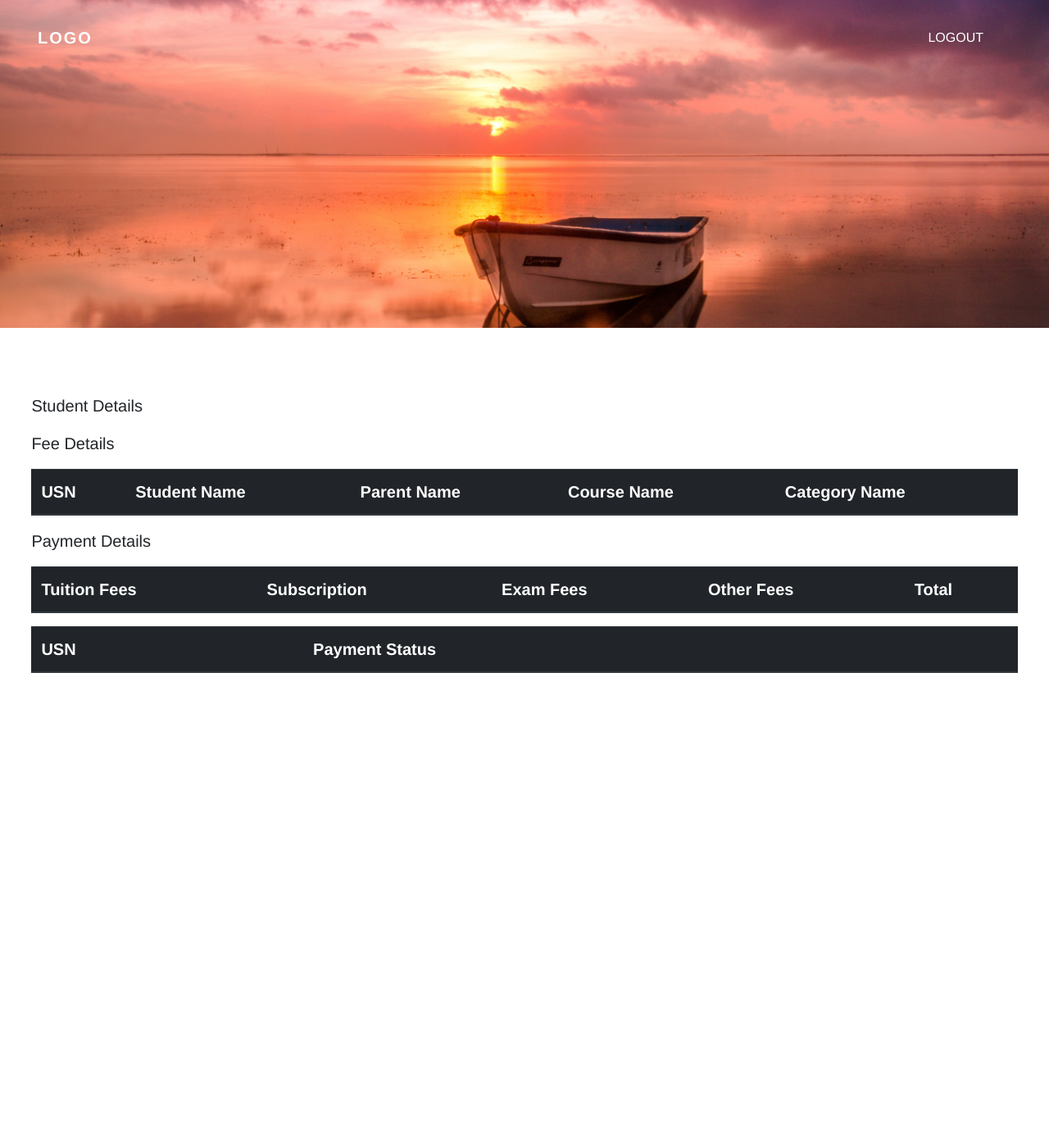
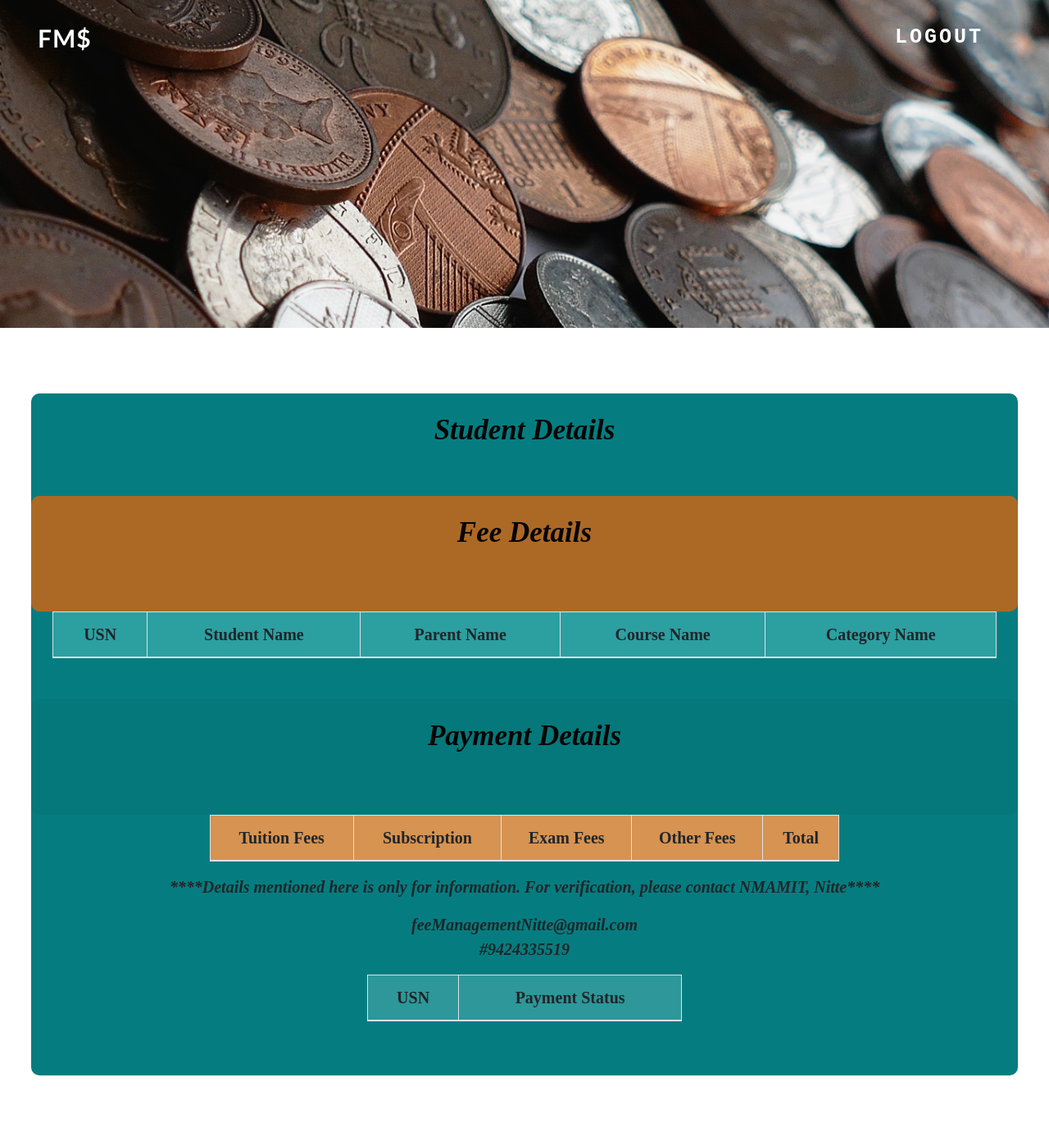
Before and after one commit to sinchanabbhanu/dbmsproject, a PHP site: page /newstudent.php in a window 1280 px wide. Shown: the whole page at 82% size. Before the commit the page ends 821 px from the top, so only its background shows below. Run offline with PHP 8.4, Linux system fonts and the light colour scheme; a user stored in the database is signed in; data comes from the database, SQL or seed files in the repository; data that the repository does not hold is empty; some libraries are stand-ins or nearby versions.

Commit message:
some changes

```diff
--- a/Site1/newstudent.css
+++ b/Site1/newstudent.css
@@ -12,7 +12,7 @@ body {
 header {
     width: 100%;
     height: 400px;
-    background: url(pexels-nuno-obey-127160.jpg) no-repeat 50% 50%;
+    background: url(pexels-anthony-157519.jpg) no-repeat 50% 50%;
     background-size: cover;
 }
 
@@ -31,8 +31,9 @@ header {
     margin: 16px 46px;
     color: #fff;
     font-weight: bold;
-    font-size: 20px;
-    letter-spacing: 2px;
+    font-size: 30px;
+    letter-spacing: 1px;
+    font-family: 'Trebuchet MS';
 }
 
 nav {
@@ -66,7 +67,10 @@ nav ul li {
 nav ul li a {
     text-decoration: none;
     color: #fff;
-    font-size: 16px;
+    font-size: 25px;
+    font-weight: bold;
+    font-family: 'Courier New', Courier, monospace;
+    letter-spacing: 3px;
 }
 
 .menu-icon {
@@ -114,3 +118,73 @@ nav ul li a {
     }
 
 }
+
+.heading p{
+
+    color: rgb(5, 5, 5);
+    font-size: 35px;
+    font-weight: bold;
+    font-family: 'Playfair Display';
+    text-align: center;
+    font-style: italic;
+    padding-bottom: 15px;
+    padding-top: 30px;
+}
+.Student_Details{
+    padding-bottom: 50px;
+    background-color: #057d80;
+    border-radius: 10px;
+}
+
+.Fee_Details{
+    padding-bottom: 50px;
+    background-color: #ac6926;
+    border-radius: 10px;
+    margin-top: 50px;
+}
+.payment_Details{
+    background-color: #04787a;
+    border-radius: 10px;
+    margin-top: 50px;
+    padding-bottom: 50px;
+}
+
+#table3{
+    width:30vw;
+    margin-left:auto;
+    margin-right:auto;
+    text-align:center;
+    background-color: #2d9799;
+}
+
+#table2{
+    width:60vw;
+    margin-left:auto;
+    margin-right:auto;
+    text-align:center;
+    background-color: #d69351;
+}
+
+#table1{
+    width:90vw;
+    margin-left:auto;
+    margin-right:auto;
+    text-align:center;
+    background-color: #2c9fa1;
+}
+
+th{
+    font-family: 'Rockwell';
+}
+
+td{
+    font-family: 'Book Antiqua';
+}
+
+.contact p{
+    font-family:'Playfair Display';
+    font-style: italic;
+    margin-top: 10px;
+    text-align: center;
+    font-weight:bold;
+}
--- a/Site1/newstudent.php
+++ b/Site1/newstudent.php
@@ -7,7 +7,7 @@ session_start();
       <meta charset="UTF-8">
       <meta name="viewport" content="width=device-width, initial-scale=1.0">
       <meta http-equiv="X-UA-Compatible" content="ie=edge">
-      <title>Responsive Sticky Navbar</title>
+      <title>Fee Details</title>
       <link rel="stylesheet" href="style.css">
       <link rel="stylesheet" href="https://maxcdn.bootstrapcdn.com/font-awesome/4.7.0/css/font-awesome.min.css">
       <script src="https://code.jquery.com/jquery-3.3.1.js"></script>
@@ -24,7 +24,7 @@ session_start();
                   <i class="fa fa-bars fa-2x"></i>
                </div>
                <div class="logo">
-                  LOGO
+                  FM$
                </div>
                <div class="menu">
                   <ul>
@@ -41,7 +41,7 @@ session_start();
                     Student Details
                  </p>
               </div>
-              <table class="table table-hover table-dark">
+              <table class="table table-hover table-striped table-bordered" id="table1">
                <thead>
                  <tr>
                    <th scope="col">USN</th>
@@ -88,7 +88,7 @@ session_start();
                   Fee Details
                </p>
             </div>
-            <table class="table table-hover table-dark">
+            <table class="table table-hover table-striped table-bordered" id="table2">
              <thead>
                <tr>
                  <th scope="col">Tuition Fees</th>
@@ -137,11 +137,9 @@ session_start();
 
       <div class="payment_Details">
             <div class="heading">
-               <p>
-                  Payment Details
-               </p>
+               <p>Payment Details</p>
             </div>
-            <table class="table table-hover table-dark">
+            <table class="table table-hover table-striped table-bordered" id="table3">
              <thead>
                <tr>
                  <th scope="col">USN</th>
@@ -179,9 +177,12 @@ session_start();
          ?>
 
          </div>
-
+         <div class="contact">
+         <p>****Details mentioned here is only for information. For verification, please contact NMAMIT, Nitte****</p>
+         <p>feeManagementNitte@gmail.com<br>#9424335519</p>
          </div>
       </div>
+   </div>
 
 
 
```
Also changed, not shown: Site1/newadmin.css (+8 -4 lines), Site1/newadmin.html (+23 -1 lines), Site1/pexels-anthony-157519.jpg (added), Site1/pexels-nuno-obey-127160.jpg (deleted).
